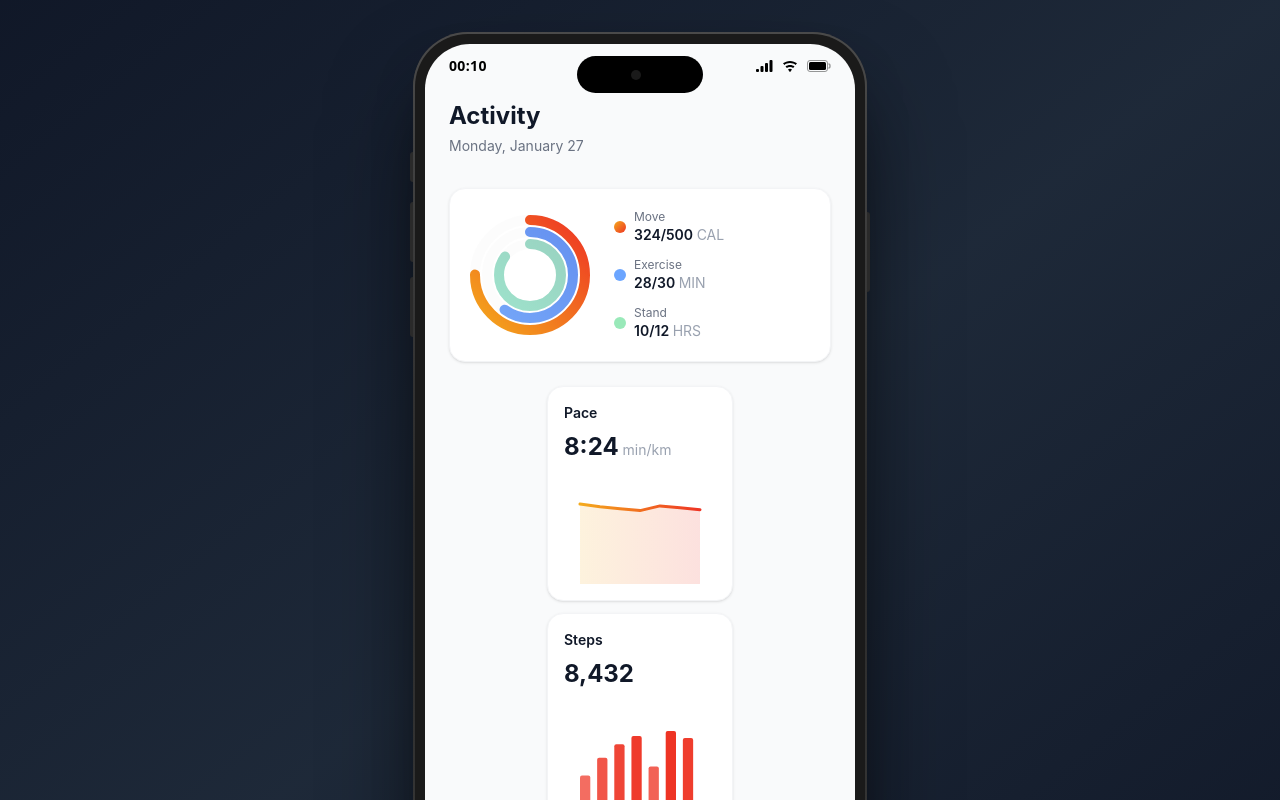
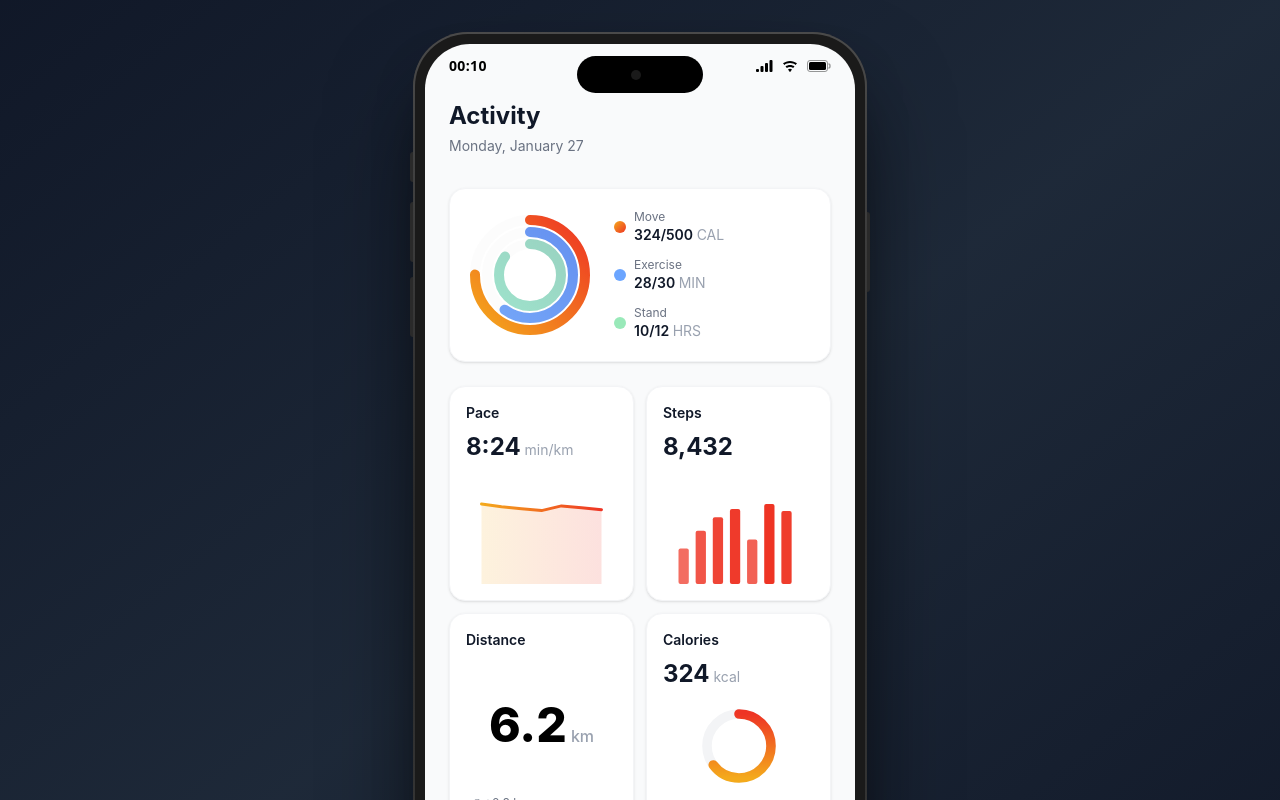
Before and after one commit to cachep-xidau/omikuji, a React (Vite) app: page /#/activity in a window 1280 px wide. Shown: the top 800 px of the page. Built offline with nearby package versions, Linux system fonts and the light colour scheme.

Commit message:
style: force 2 columns per row in activity metrics grid

```diff
--- a/src/screens/ActivityScreen.jsx
+++ b/src/screens/ActivityScreen.jsx
@@ -43,7 +43,7 @@ const ActivityRing = ({ progress, gradientId, size = 120, strokeWidth = 12, opac
 // Metric Card Component
 // MetricCard Component with Chart Support
 const MetricCard = ({ label, value, unit, trend, trendColor, chart }) => (
-    <div className="bg-white rounded-2xl p-4 border border-gray-100 shadow-sm flex flex-col justify-between w-[186px] h-[215px]">
+    <div className="bg-white rounded-2xl p-4 border border-gray-100 shadow-sm flex flex-col justify-between h-[215px]">
         <div>
             <div className="flex items-center gap-2 mb-2">
                 <span className="text-sm font-semibold text-gray-900">{label}</span>
@@ -177,7 +177,7 @@ const ActivityScreen = () => {
 
                 {/* Metrics Grid */}
                 <section className="px-6 py-2">
-                    <div className="flex flex-wrap justify-center gap-3">
+                    <div className="grid grid-cols-2 gap-3">
                         {/* Pace - Line Chart */}
                         <MetricCard
                             label="Pace"
@@ -199,7 +199,7 @@ const ActivityScreen = () => {
                         />
 
                         {/* Distance - Big Number (No Chart, Just Text Emphasis) */}
-                        <div className="bg-white rounded-2xl p-4 border border-gray-100 shadow-sm flex flex-col justify-between w-[186px] h-[215px]">
+                        <div className="bg-white rounded-2xl p-4 border border-gray-100 shadow-sm flex flex-col justify-between h-[215px]">
                             <div className="flex items-center gap-2 mb-1">
                                 <span className="text-sm font-semibold text-gray-900">Distance</span>
                             </div>
```
